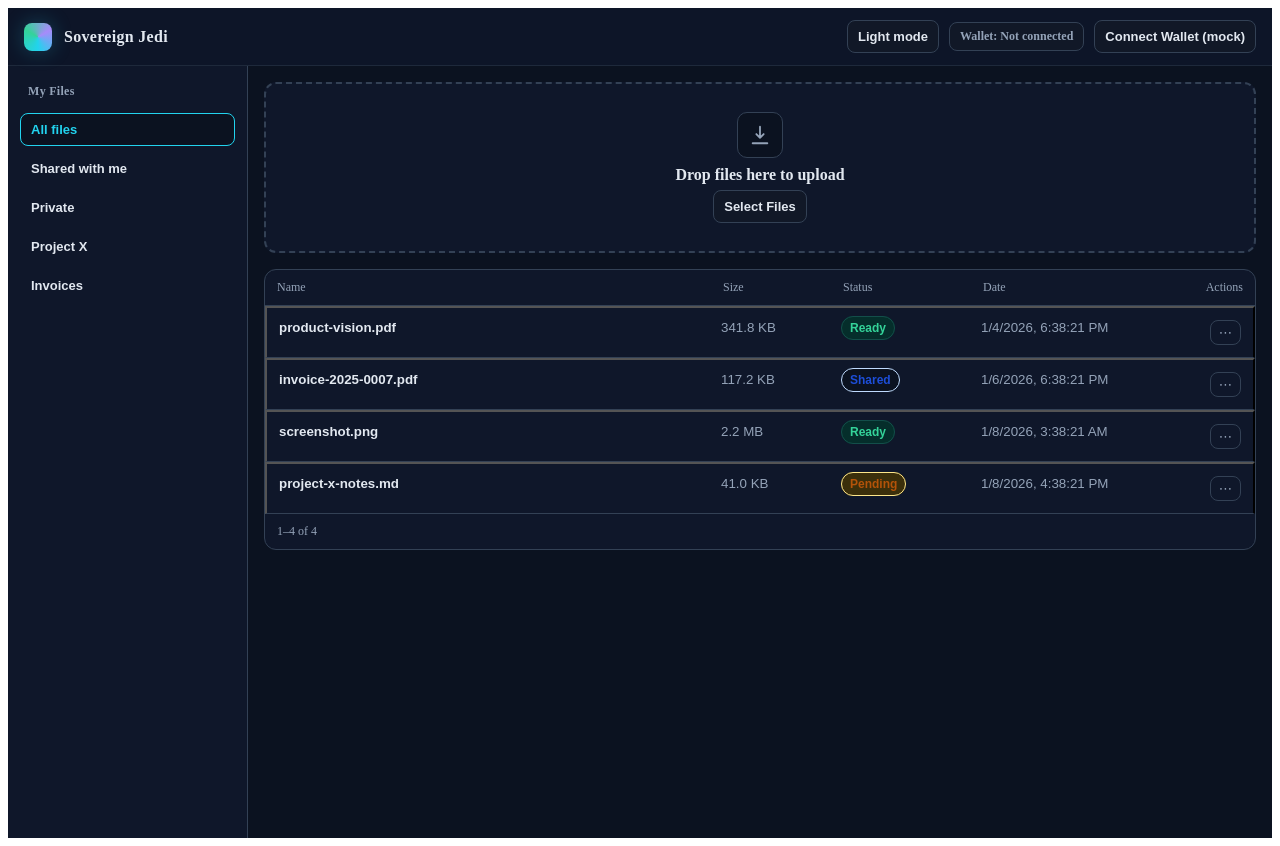
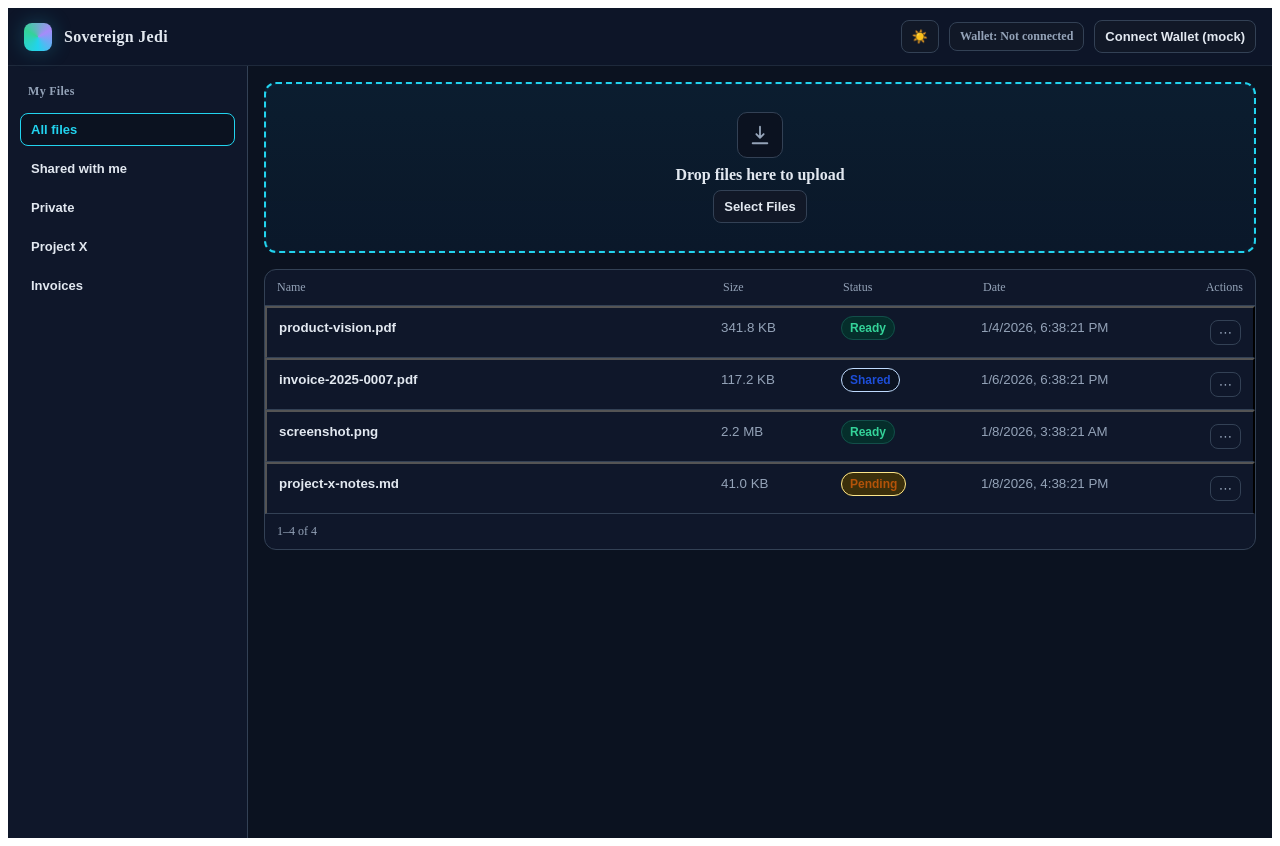
Before and after one commit to PPBarzin/SovereignJedi, a Next.js app in the folder apps/web/: page / in a window 1280 px wide. Built offline with nearby package versions, Linux system fonts and the light colour scheme.

Commit message:
ux(web): bluish drop-zone styling; theme toggle uses sun/moon icon

```diff
--- a/apps/web/pages/index.tsx
+++ b/apps/web/pages/index.tsx
@@ -339,7 +339,7 @@ export default function Home(): JSX.Element {
               color: t.text,
             }}
           >
-            {theme === 'light' ? 'Dark mode' : 'Light mode'}
+            {theme === 'light' ? '🌙' : '☀️'}
           </button>
 
           <span
@@ -422,8 +422,13 @@ export default function Home(): JSX.Element {
               onKeyDown={(e) => (e.key === 'Enter' || e.key === ' ' ? openPicker() : null)}
               style={{
                 ...styles.dropEmpty,
-                border: `2px dashed ${t.border}`,
-                background: theme === 'light' ? '#fff' : t.panelBg,
+                border: `2px dashed ${t.accent}`,
+                background: theme === 'light'
+                  ? '#eef6ff'
+                  : 'linear-gradient(180deg, rgba(14,165,233,0.08), rgba(2,132,199,0.06))',
+                boxShadow: theme === 'light'
+                  ? 'inset 0 0 0 1px rgba(30,64,175,0.08)'
+                  : 'inset 0 0 0 1px rgba(14,165,233,0.06)',
                 color: t.subtext,
               }}
             >
@@ -747,6 +752,19 @@ const styles: Record<string, React.CSSProperties> = {
     fontWeight: 600,
     cursor: 'pointer',
   },
+  iconBtn: {
+    appearance: 'none',
+    width: 36,
+    height: 36,
+    borderRadius: 8,
+    borderWidth: 1,
+    borderStyle: 'solid',
+    display: 'grid',
+    placeItems: 'center',
+    fontSize: 16,
+    lineHeight: 1,
+    cursor: 'pointer',
+  },
   badge: {
     display: 'inline-flex',
     alignItems: 'center',
```
